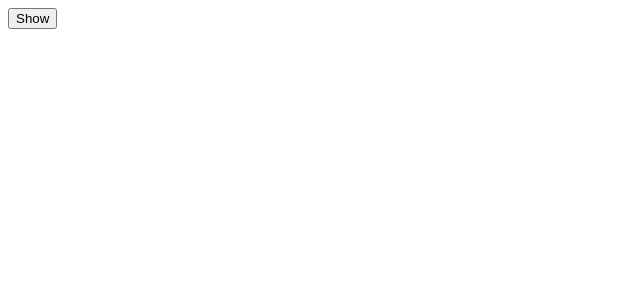
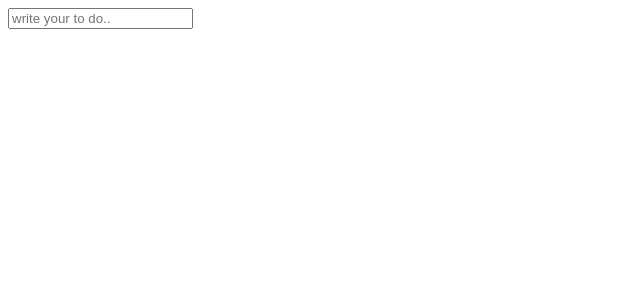
Before and after one commit to limEnough/react_movie, a React (Create React App) app in the folder react-for-beginners/: page / in a window 1280 px wide. Shown: the top 300 px of the page, without its empty margins (0-640 px from the left). Built offline with nearby package versions, Linux system fonts and the light colour scheme.

Commit message:
feat: To Do List part1

```diff
--- a/react-for-beginners/src/App.js
+++ b/react-for-beginners/src/App.js
@@ -1,29 +1,18 @@
 
 import { useState, useEffect } from "react";
 
-function Hello() {
-  function destroyedFn() {
-    console.log("bye :(");
-  }
-  function effectFn () {
-    // hello 컴포넌트를 hide할 때에는 컴포넌트 자체를 그리지 않기에 콘솔로그도 찍히지 않음.
-    console.log("created :)");
+function App() {
+  const [toDo, setToDo] = useState("");
+  const onchange = (event) => setToDo(event.target.value);
+  console.log(toDo);
 
-    // clean-up function : 컴포넌트가 사라질 때 실행되는 함수는 return 문에 작성
-    return destroyedFn;
-  }
-  useEffect(effectFn, []);
-  return <h1>Hello</h1>;
-}
-function App() {
-  const [showing, setShowing] = useState(false);
-  const onClick = () => setShowing((prev) => !prev);
   return (
     <div>
-      {showing ? <Hello /> : null}
-      <button onClick={onClick}>{showing ? "Hide" : "Show"}</button>
+      <form>
+        <input onChange={onchange} value={toDo} type="text" placeholder="write your to do.." />
+      </form>
     </div>
-  );
+  )
 }
 
 export default App;
```
